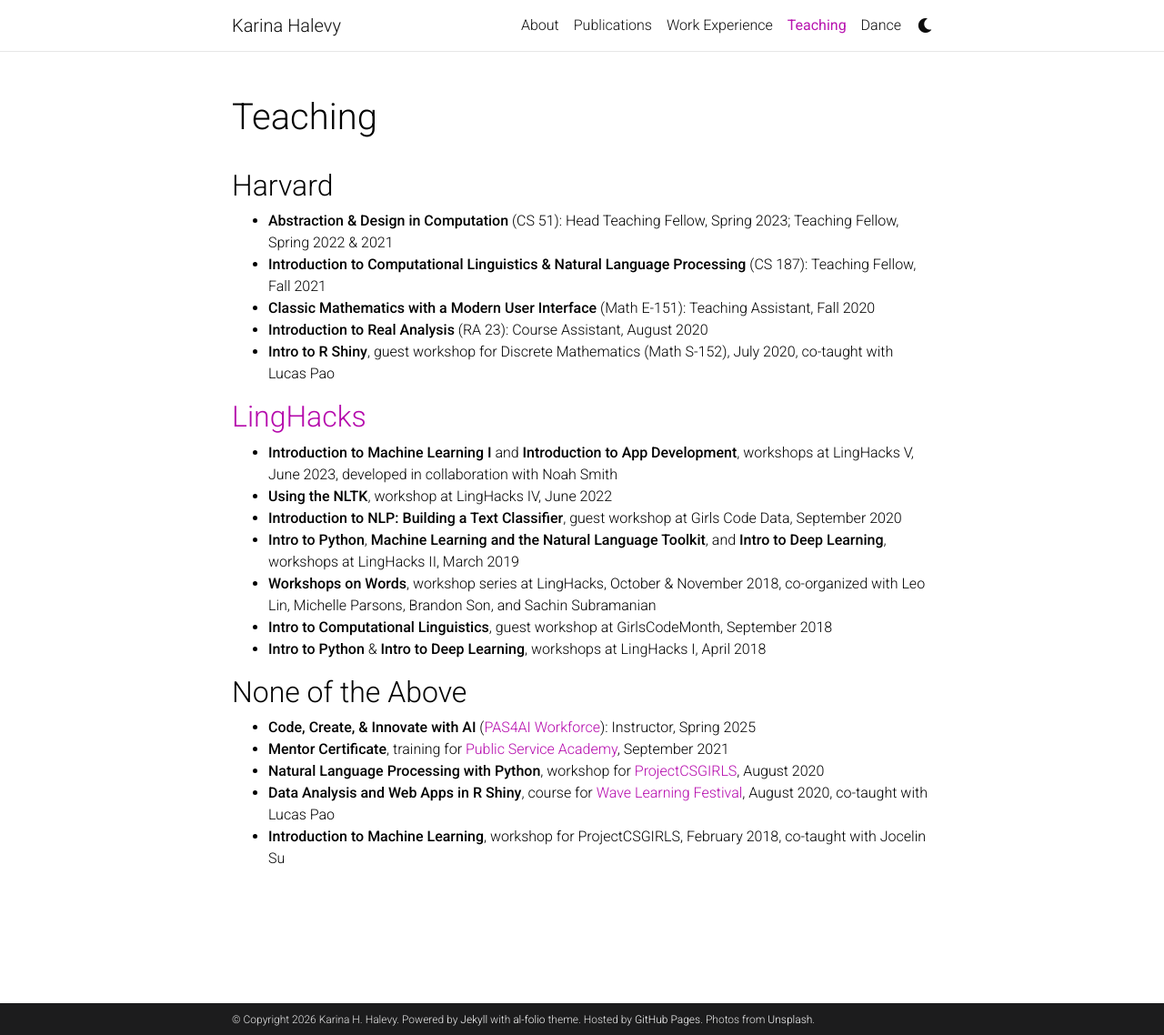
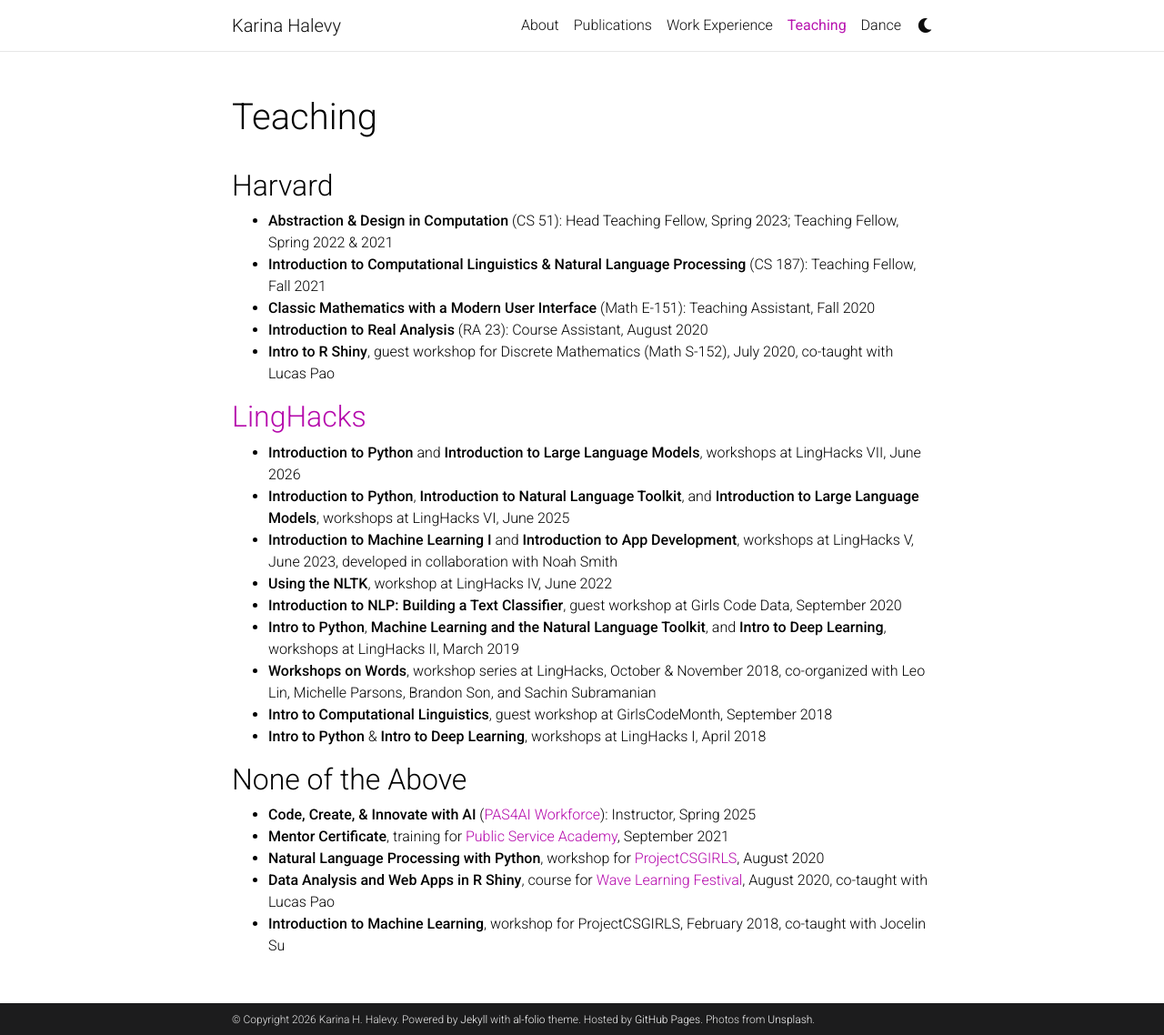
Before and after one commit to ENSCMA2/enscma2.github.io, a Jekyll site: the page built from _pages/teaching.md, in a window 1280 px wide and 1138 px high. Shown: the whole window at 91% size. Built offline with Jekyll 4.4.1, drawn with Linux system fonts in a browser that asks for light colours; comment, search, counter and statistics services are not loaded; a style sheet for code colours, icons or effects is not loaded.

Commit message:
Update teaching.md

```diff
--- a/_pages/teaching.md
+++ b/_pages/teaching.md
@@ -15,6 +15,8 @@
 - **Intro to R Shiny**, guest workshop for Discrete Mathematics (Math S-152), July 2020, co-taught with Lucas Pao
 
 ## [LingHacks](http://linghacks.tech)
+- **Introduction to Python** and **Introduction to Large Language Models**, workshops at LingHacks VII, June 2026
+- **Introduction to Python**, **Introduction to Natural Language Toolkit**, and **Introduction to Large Language Models**, workshops at LingHacks VI, June 2025
 - **Introduction to Machine Learning I** and **Introduction to App Development**, workshops at LingHacks V, June 2023, developed in collaboration with Noah Smith
 - **Using the NLTK**, workshop at LingHacks IV, June 2022
 - **Introduction to NLP: Building a Text Classifier**, guest workshop at Girls Code Data, September 2020
```
